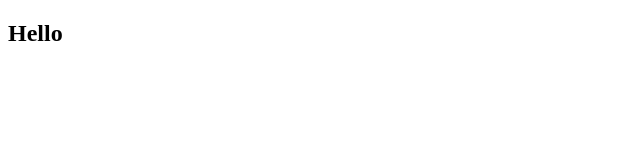
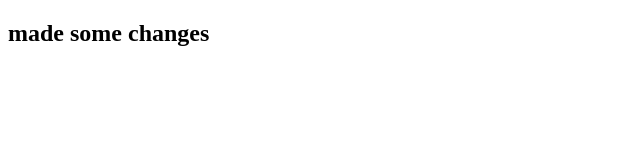
Before and after one commit to vamsijinks/git-project, a plain HTML site: page index.html in a window 1280 px wide. Shown: the whole page, without its empty margins (0-640 px from the left). Drawn offline with Linux system fonts and the light colour scheme.

Commit message:
updated changes successfully

```diff
--- a/index.html
+++ b/index.html
@@ -7,6 +7,6 @@
   <title>Welcome to GIT</title>
 </head>
 <body>
-  <h2>Hello</h2>
+  <h2>made some changes</h2>
 </body>
 </html>
```
